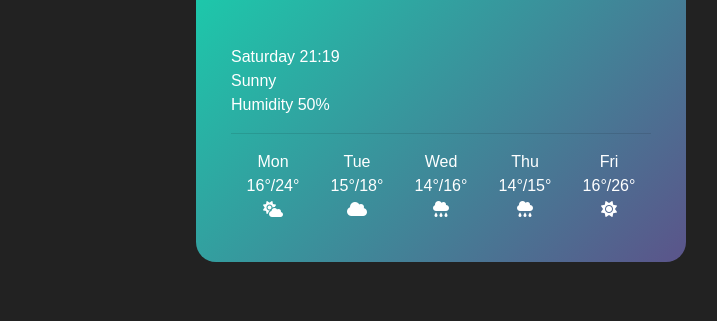
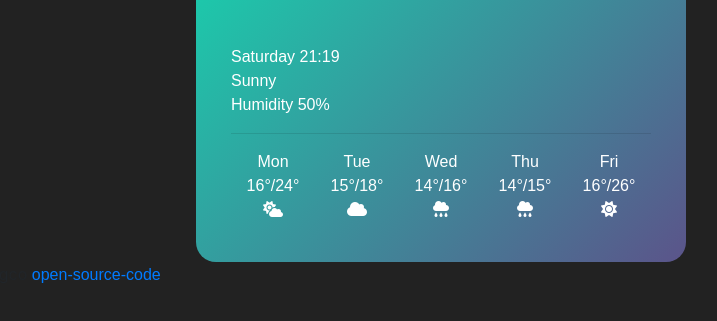
Before and after one commit to lindokuhlemango/project-weather-app, a website built with Parcel: page index.html in a window 1280 px wide. Shown: the part 457-778 px from the top of the page, without its empty margins (199-916 px from the left). Built offline with nearby package versions, Linux system fonts and the light colour scheme.

Commit message:
added open source code

```diff
--- a/index.html
+++ b/index.html
@@ -97,7 +97,6 @@
 
         </div>
     </div>
-
+    Coded by Lindokuhle Mangco <a href ="https://github.com/lindokuhlemango/project-weather-app"> open-source-code</a>
 </body>
-
 </html>
```
